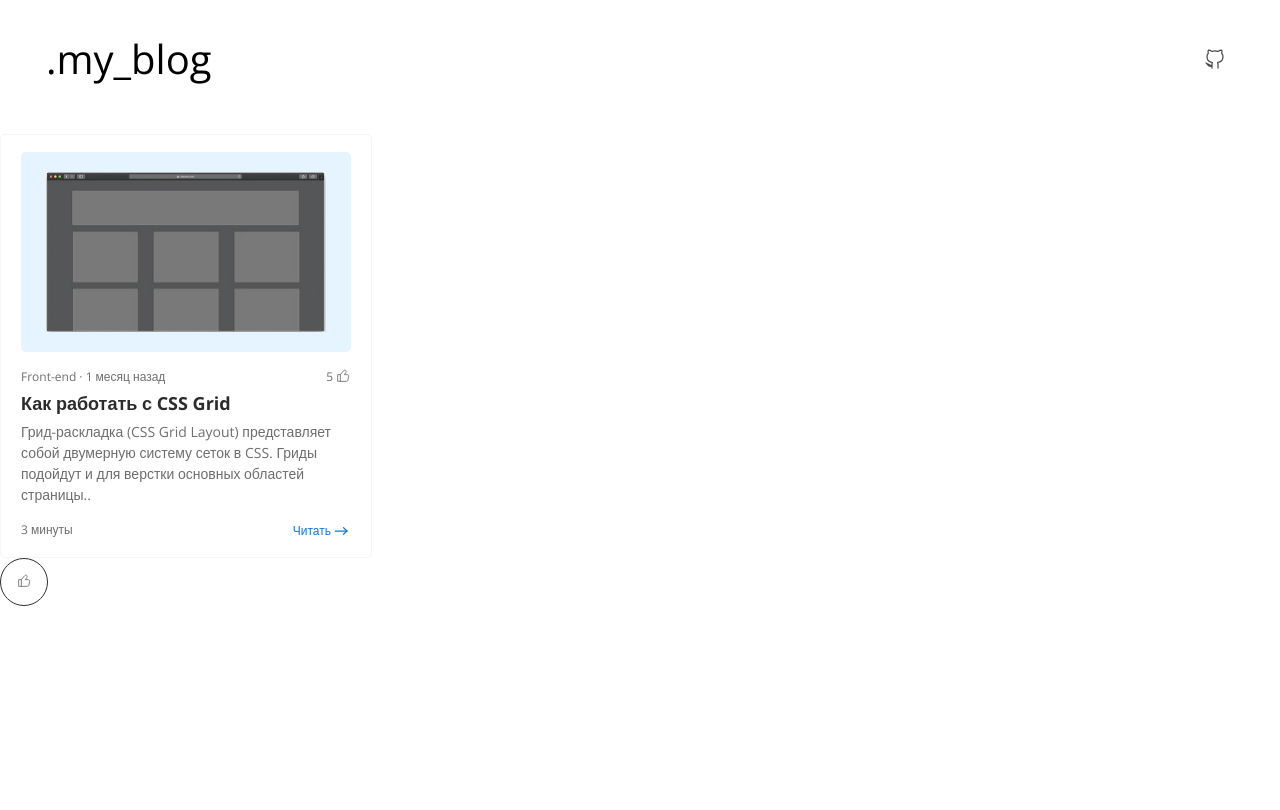
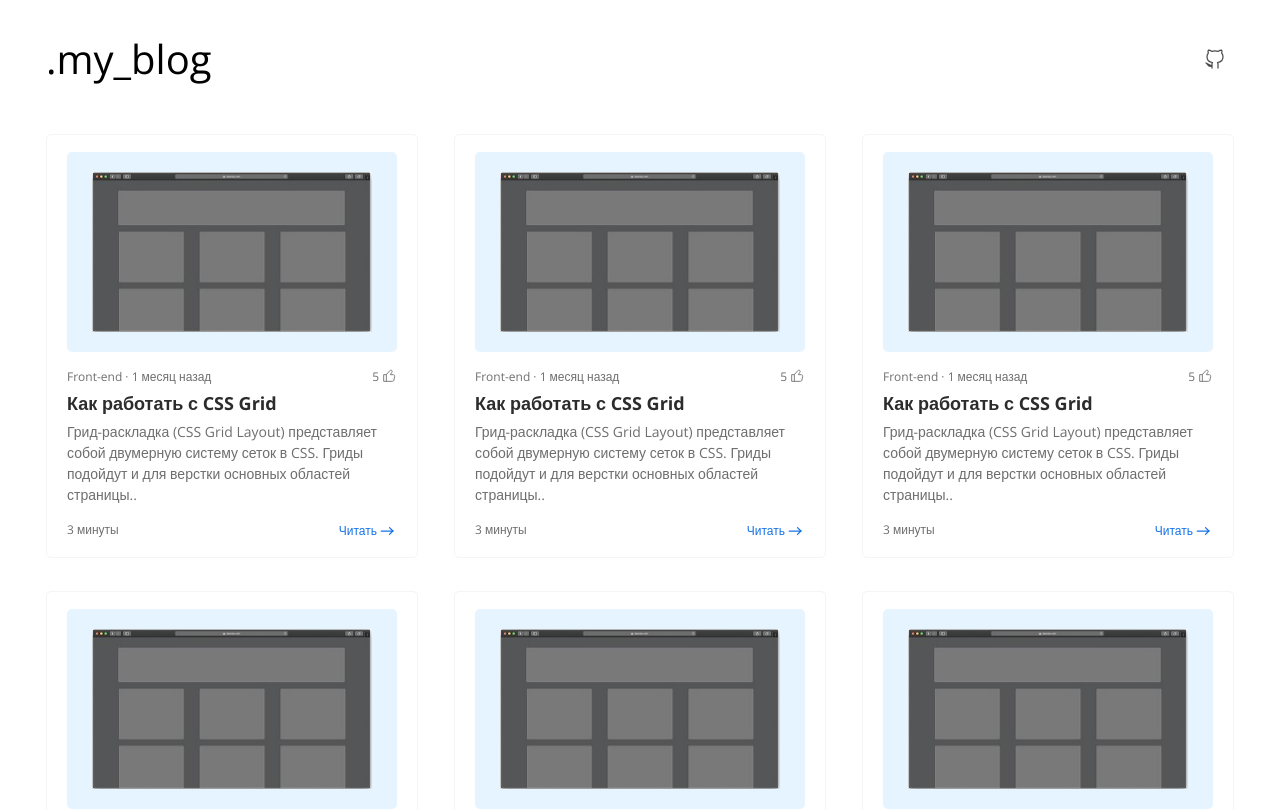
Before and after one commit to Fenixxx1990/NestJS-Homework, a Next.js app: page / in a window 1280 px wide. Shown: the top 810 px of the page. Built offline with nearby package versions, Linux system fonts and the light colour scheme.

Commit message:
add grid

```diff
--- /dev/null
+++ b/app/page.module.css
@@ -0,0 +1,6 @@
+.wrapper {
+  display: grid;
+  grid-template-columns: repeat(auto-fit, minmax(350px, 1fr));
+  gap: 33px;
+  padding: 0 43px 31px 46px;
+}
--- a/app/page.tsx
+++ b/app/page.tsx
@@ -1,26 +1,15 @@
 "use client";
-import { Card, LikeButton } from "@/components";
-import { useState } from "react";
+import { Card } from "@/components";
+import styles from "./page.module.css";
 
 export default function Home(): React.JSX.Element {
-  const [like, setLike] = useState<boolean>(false);
-  const handleLike = async (id: number, isLiked: boolean): Promise<void> => {
-    try {
-      await fetch(`https://jsonplaceholder.typicode.com/posts/${id}`, {
-        method: "PATCH",
-        headers: {
-          "Content-type": "application/json; charset=UTF-8",
-        },
-        body: JSON.stringify({ liked: isLiked }),
-      });
-    } catch (error) {
-      console.error("Error updating like status:", error);
-    }
-  };
-
+  const array = new Array(10).fill(0);
   return (
     <main>
+      <div className={styles.wrapper}>
+        {array.map((_, index) => (
           <Card
+            key={index}
             title={"Как работать с CSS Grid"}
             paragraph={
               "Грид-раскладка (CSS Grid Layout) представляет собой двумерную систему сеток в CSS. Гриды подойдут и для верстки основных областей страницы.."
@@ -31,12 +20,8 @@ export default function Home(): React.JSX.Element {
             spendTime={"3 минуты"}
             href={"#"}
           ></Card>
-      <LikeButton
-        isLiked={like}
-        postId={1}
-        sendLike={handleLike}
-        setLike={setLike}
-      />
+        ))}
+      </div>
     </main>
   );
 }
```
Also changed, not shown: app/detail/page.tsx (added, +31 -0 lines). Lines whose indentation alone changed are shown as unchanged.
